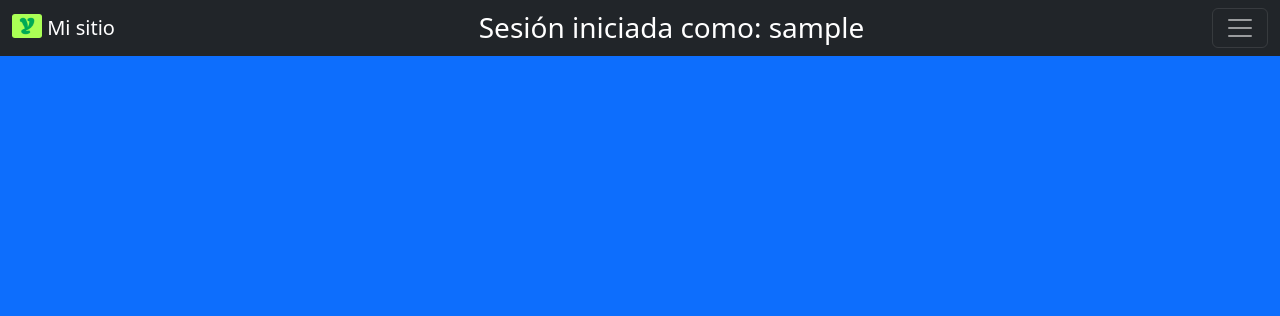
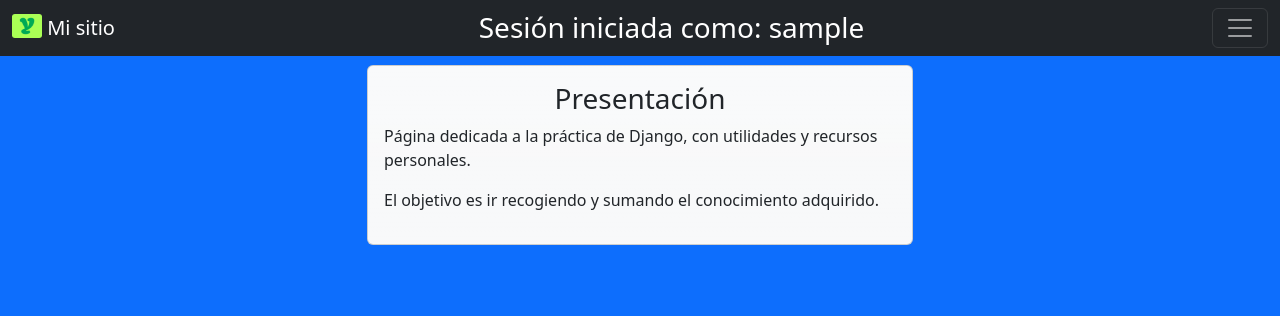
Before and after one commit to yorch-dev/mi-sitio, a Django app: page / in a window 1280 px wide. Shown: the top 316 px of the page. Run offline with Django 4.2, Linux system fonts and the light colour scheme; the visitor is signed in with stand-in values (Sample User, id 1); some libraries are stand-ins or nearby versions.

```diff
--- a/templates/inicio/index.html
+++ b/templates/inicio/index.html
@@ -1,28 +1,21 @@
-{% load static %}
-<!DOCTYPE html>
-<html lang="es">
-<head>
-    <meta charset="UTF-8">
-    <meta http-equiv="X-UA-Compatible" content="IE=edge">
-    <meta name="viewport" content="width=device-width, initial-scale=1.0">
-    <link rel="shortcut icon" href={% static 'img/favicon.ico' %} type="image/x-icon">
+{% extends 'base.html' %}
 
-    <!-- Bootstrap CSS -->
-    <link rel="stylesheet" href={% static 'css/bootstrap.min.css' %}>
-    <link rel="stylesheet" href={% static 'img/bootstrap-icons/bootstrap-icons.css' %}>
-    <link rel="stylesheet" href={% static 'css/main.css' %}>
+{% block title %}
+  Inicio
+{% endblock title %}
 
-    <title>
-        {% block title %}
-        {% endblock title %}
-    </title>
-</head>
-<body class="bg-primary">
-    {% include 'menu/menu.html' %}
-    {% block body %}
-    {% endblock body %}
+{% block body %}
 
-    <!-- Bootstrap JS -->
-    <script src={% static 'js/bootstrap.bundle.min.js' %}></script>
-</body>
-</html>
+  <div class="container">
+    <div class="row">
+      <div class="col-12 col-md-6 offset-md-3">
+        <div class="card p-3 mx-auto bg-light bg-gradient">
+          <h3 class="text-center">Presentación</h3>
+          <p>Página dedicada a la práctica de Django, con utilidades y recursos personales.</p>
+          <p>El objetivo es ir recogiendo y sumando el conocimiento adquirido.</p>
+        </div>
+      </div>
+    </div>
+  </div>
+
+{% endblock body %}
```
Also changed, not shown: 1 other file.
